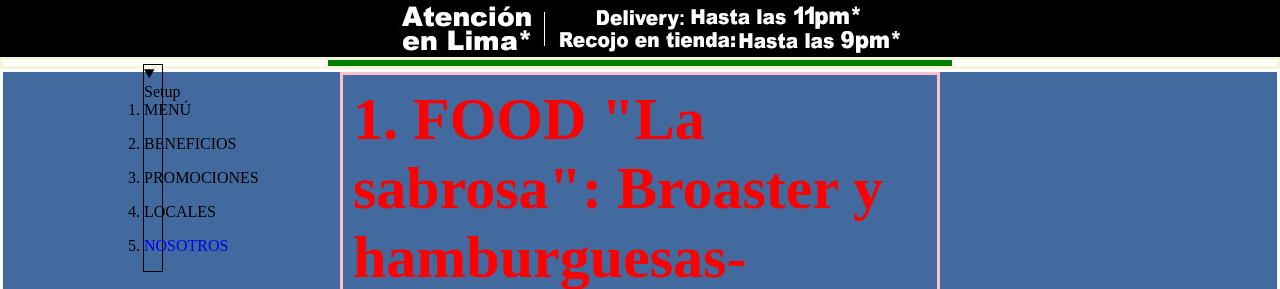
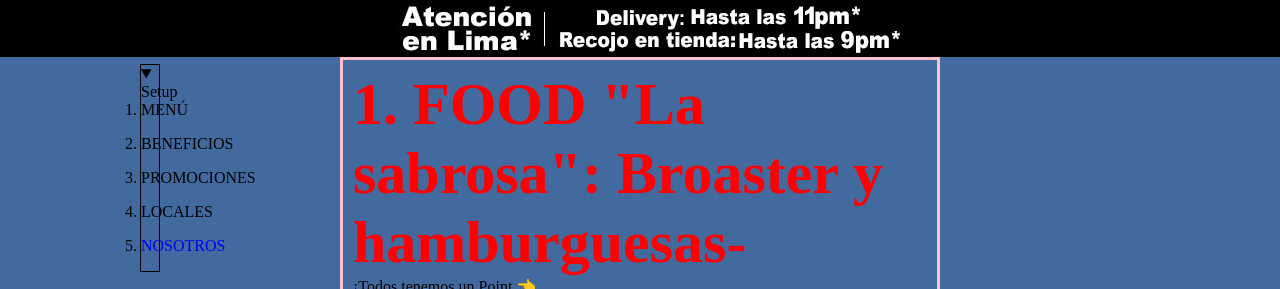
Before and after one commit to hflores10/proyecto1, a plain HTML site: page index.html in a window 1280 px wide. Shown: the top 289 px of the page. Drawn offline with Linux system fonts and the light colour scheme.

Commit message:
modificar margenes -main,wraper, .header

```diff
--- a/assets/css/styles.css
+++ b/assets/css/styles.css
@@ -40,16 +40,10 @@ border:1px solid black;
 }
 .header{
 /* border:20px solid yellow; */
-  border:3px solid beige;
+/*  border:3px solid beige; */
 
   display:block;
   position:sticky;
-
-
-
-
-
-
 }
 header li{
   margin-bottom: 16px;
@@ -87,7 +81,7 @@ a {
 .main {
   /* border:10px solid green; */
   background:rgb(66, 106, 158);
-  margin:3px;
+  margin:0;
 
   /* position:relative;
   top:1px; */
@@ -96,7 +90,7 @@ a {
   }
 
 .wrapper {
-  border:3px solid green;
+  /* border:3px solid green;*/
   width:624px;
   margin:auto;
 
```
